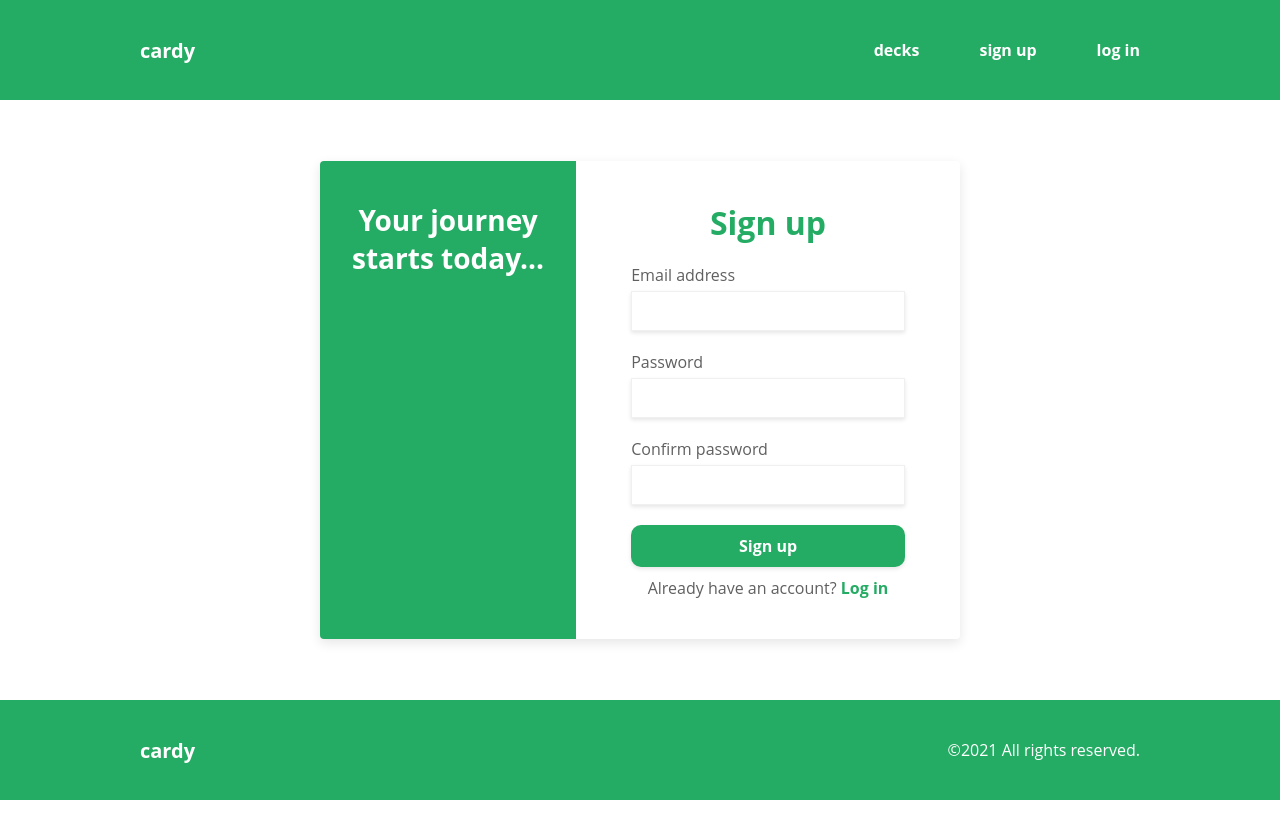
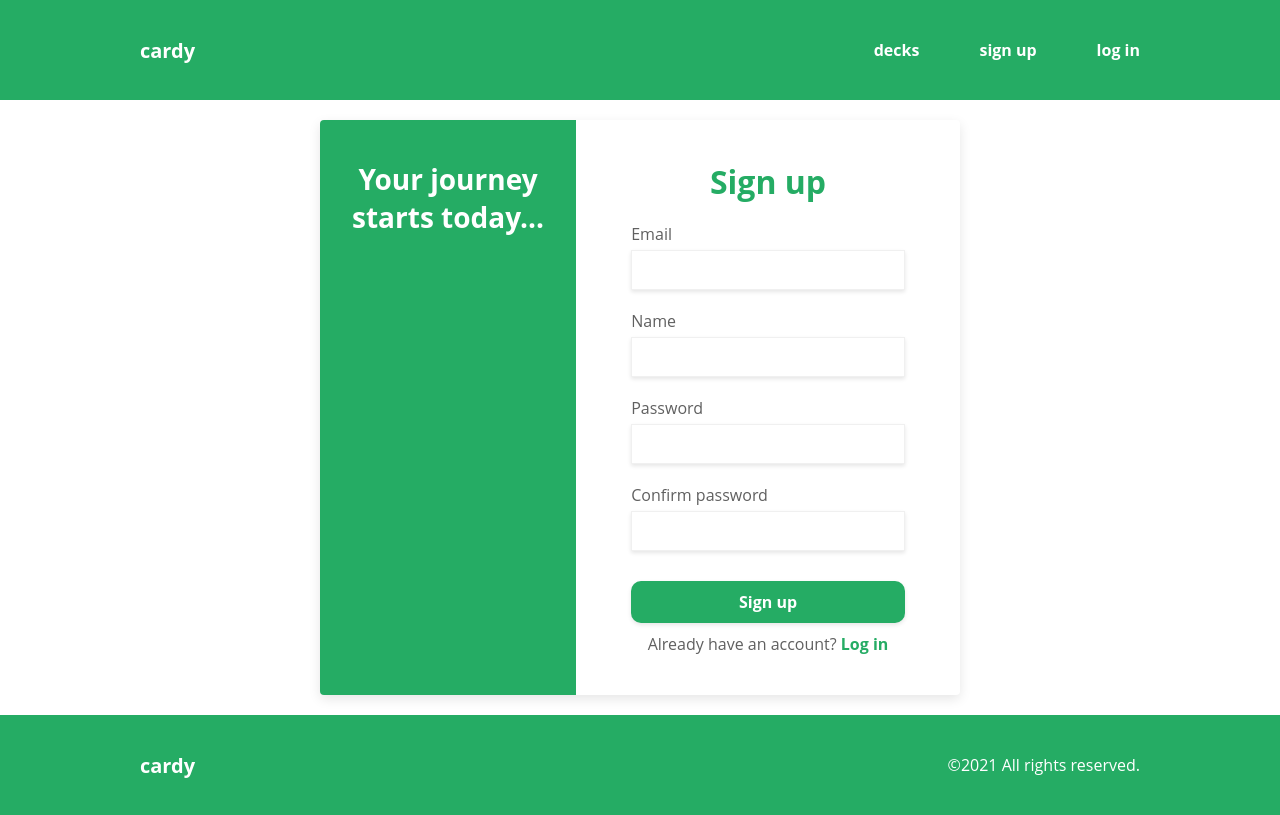
Before and after one commit to Riyomi/cardy, a React (Create React App) app: page /signup in a window 1280 px wide. Built offline with nearby package versions, Linux system fonts and the light colour scheme.

Commit message:
added signup

```diff
--- a/src/components/common/Form/Form.js
+++ /dev/null
@@ -1,22 +0,0 @@
-import FormField from '../FormField/FormField';
-
-const Form = ({ title, sideText, fields, extra, footer }) => {
-  return (
-    <div className="form-wrapper">
-      <div className="sidebar">{sideText}</div>
-      <div className="form-main">
-        <h2>{title}</h2>
-        <form className="user-form">
-          {fields.map((field, index) => (
-            <FormField key={index} name={field.name} type={field.type} />
-          ))}
-          <p className="extra-text">{extra}</p>
-          <input type="submit" value={title} className="submit-btn" />
-          {footer}
-        </form>
-      </div>
-    </div>
-  );
-};
-
-export default Form;
--- a/src/components/common/Form/_form.scss
+++ /dev/null
@@ -1,53 +0,0 @@
-.form-wrapper {
-  display: grid;
-  grid-template-columns: 4fr 6fr;
-  width: 50%;
-  margin: auto;
-  border-radius: 4px;
-  @include apply-shadow;
-}
-
-.sidebar {
-  color: white;
-  background: $primaryColor;
-  font-size: $fontLarge;
-  font-weight: bold;
-  padding: 40px 20px;
-  border-radius: 4px 0 0 4px;
-  text-align: center;
-}
-
-.form-main {
-  padding: 20px 40px;
-  border-radius: 0 4px 4px 0;
-}
-
-.user-form {
-  color: $textColor;
-  width: 100%;
-  text-align: center;
-  margin-bottom: 20px;
-
-  input {
-    display: block;
-    box-sizing: border-box;
-    width: 100%;
-    border: 1px solid #f0f0f0;
-    margin-top: 5px;
-    padding: 10px;
-    box-shadow: rgba(0, 0, 0, 0.1) 0px 2px 4px;
-  }
-
-  .extra-text {
-    margin-top: -10px;
-    text-align: right;
-    margin-bottom: 10px;
-    padding-right: 20px;
-  }
-
-  .submit-btn {
-    @include btn;
-    width: 90%;
-    margin: 10px auto;
-  }
-}
--- a/src/components/common/FormField/FormField.js
+++ b/src/components/common/FormField/FormField.js
@@ -1,8 +1,14 @@
-const FormField = ({ name, type }) => {
+const FormField = ({ name, type, value, setValue, required }) => {
   return (
     <div className="field-wrapper">
       <label htmlFor={name}>{name}</label>
-      <input type={type} name={name} />
+      <input
+        type={type}
+        name={name}
+        value={value}
+        onChange={(e) => setValue(e.target.value)}
+        required={required}
+      />
     </div>
   );
 };
--- a/src/pages/Login/Login.js
+++ b/src/pages/Login/Login.js
@@ -1,12 +1,42 @@
+import { useState } from 'react';
 import { Link } from 'react-router-dom';
-import Form from 'components/common/Form/Form';
+import FormField from 'components/common/FormField/FormField';
 
-const fields = [
-  { name: 'Email address', type: 'text' },
-  { name: 'Password', type: 'password' },
-];
+const Login = () => {
+  const [email, setEmail] = useState('');
+  const [password, setPassword] = useState('');
 
-const footer = (
+  const loginUser = (e) => {
+    e.preventDefault();
+  };
+
+  return (
+    <div className="form-wrapper">
+      <div className="sidebar">Welcome back</div>
+      <div className="form-main">
+        {/* {loading ? <p>Loading...</p> : ''} */}
+        <h2>Login</h2>
+        <form
+          className="user-form"
+          method="POST"
+          onSubmit={(e) => loginUser(e)}
+        >
+          <FormField
+            name="Email"
+            type="email"
+            value={email}
+            setValue={setEmail}
+            required={true}
+          />
+          <FormField
+            name="Password"
+            type="password"
+            value={password}
+            setValue={setPassword}
+            required={true}
+          />
+
+          <input type="submit" value="Login" className="submit-btn" />
           <p>
             Don't have an account yet?{' '}
             <Link to="/signup" className="link-primary">
@@ -14,16 +44,10 @@ const footer = (
             </Link>{' '}
             today!
           </p>
+        </form>
+      </div>
+    </div>
   );
-
-const Login = () => (
-  <Form
-    title={'Login'}
-    fields={fields}
-    sideText={'Welcome back!'}
-    extra={'Forgot password?'}
-    footer={footer}
-  />
-);
+};
 
 export default Login;
--- a/src/pages/Signup/Signup.js
+++ b/src/pages/Signup/Signup.js
@@ -1,28 +1,99 @@
 import { Link } from 'react-router-dom';
-import Form from 'components/common/Form/Form';
+import FormField from 'components/common/FormField/FormField';
+import { useState } from 'react';
+import { gql, useMutation } from '@apollo/client';
 
-const fields = [
-  { name: 'Email address', type: 'text' },
-  { name: 'Password', type: 'password' },
-  { name: 'Confirm password', type: 'password' },
-];
+const Signup = () => {
+  const [email, setEmail] = useState('');
+  const [name, setName] = useState('');
+  const [password, setPassword] = useState('');
+  const [confirmPassword, setConfirmPassword] = useState('');
+  const [createUser, { /*data: user,*/ loading /*error */ }] =
+    useMutation(CREATE_USER);
 
-const footer = (
+  const registerUser = async (e) => {
+    e.preventDefault();
+
+    try {
+      await createUser({
+        variables: { email, name, password, confirmPassword },
+      });
+    } catch (err) {
+      console.log(err);
+    }
+  };
+
+  return (
+    <div className="form-wrapper">
+      <div className="sidebar">Your journey starts today...</div>
+      <div className="form-main">
+        {loading ? <p>Loading...</p> : ''}
+        <h2>Sign up</h2>
+        <form
+          className="user-form"
+          method="POST"
+          onSubmit={(e) => registerUser(e)}
+        >
+          <FormField
+            name="Email"
+            type="email"
+            value={email}
+            setValue={setEmail}
+            required={true}
+          />
+          <FormField
+            name="Name"
+            type="text"
+            value={name}
+            setValue={setName}
+            required={true}
+          />
+          <FormField
+            name="Password"
+            type="password"
+            value={password}
+            setValue={setPassword}
+            required={true}
+          />
+          <FormField
+            name="Confirm password"
+            type="password"
+            value={confirmPassword}
+            setValue={setConfirmPassword}
+            required={true}
+          />
+
+          <input type="submit" value="Sign up" className="submit-btn" />
           <p>
             Already have an account?{' '}
             <Link to="/login" className="link-primary">
               Log in
             </Link>
           </p>
+        </form>
+      </div>
+    </div>
   );
+};
 
-const Signup = () => (
-  <Form
-    title={'Sign up'}
-    fields={fields}
-    sideText={'Your journey starts today...'}
-    footer={footer}
-  />
-);
+const CREATE_USER = gql`
+  mutation CreateUser(
+    $email: String!
+    $name: String!
+    $password: String!
+    $confirmPassword: String!
+  ) {
+    createUser(
+      email: $email
+      name: $name
+      password: $password
+      confirmPassword: $confirmPassword
+    ) {
+      id
+      email
+      name
+    }
+  }
+`;
 
 export default Signup;
--- a/src/sass/styles.scss
+++ b/src/sass/styles.scss
@@ -3,7 +3,6 @@
 
 @import '../components/common/Navbar/_navbar';
 @import '../components/common/Footer/_footer';
-@import '../components/common/Form/_form';
 @import '../components/common/FormField/_formField';
 @import '../components/common/ProgressBar/_progressBar';
 @import '../components/common/DeckCard/_deckCard';
@@ -120,3 +119,58 @@ h3 {
 .deck-card {
   @include deck-card;
 }
+
+/* Form */
+.form-wrapper {
+  display: grid;
+  grid-template-columns: 4fr 6fr;
+  width: 50%;
+  margin: 20px auto;
+  border-radius: 4px;
+  @include apply-shadow;
+}
+
+.sidebar {
+  color: white;
+  background: $primaryColor;
+  font-size: $fontLarge;
+  font-weight: bold;
+  padding: 40px 20px;
+  border-radius: 4px 0 0 4px;
+  text-align: center;
+}
+
+.form-main {
+  padding: 20px 40px;
+  border-radius: 0 4px 4px 0;
+}
+
+.user-form {
+  color: $textColor;
+  width: 100%;
+  text-align: center;
+  margin-bottom: 20px;
+
+  input {
+    display: block;
+    box-sizing: border-box;
+    width: 100%;
+    border: 1px solid #f0f0f0;
+    margin-top: 5px;
+    padding: 10px;
+    box-shadow: rgba(0, 0, 0, 0.1) 0px 2px 4px;
+  }
+
+  .extra-text {
+    margin-top: -10px;
+    text-align: right;
+    margin-bottom: 10px;
+    padding-right: 20px;
+  }
+
+  .submit-btn {
+    @include btn;
+    width: 90%;
+    margin: 10px auto;
+  }
+}
--- a/src/styles.css
+++ b/src/styles.css
@@ -43,74 +43,6 @@ footer {
   -webkit-box-sizing: border-box;
           box-sizing: border-box;
   padding: 0 140px;
-}
-
-.form-wrapper {
-  display: -ms-grid;
-  display: grid;
-  -ms-grid-columns: 4fr 6fr;
-      grid-template-columns: 4fr 6fr;
-  width: 50%;
-  margin: auto;
-  border-radius: 4px;
-  -webkit-box-shadow: rgba(0, 0, 0, 0.1) 0px 4px 12px;
-          box-shadow: rgba(0, 0, 0, 0.1) 0px 4px 12px;
-}
-
-.sidebar {
-  color: white;
-  background: #25ac64;
-  font-size: 28px;
-  font-weight: bold;
-  padding: 40px 20px;
-  border-radius: 4px 0 0 4px;
-  text-align: center;
-}
-
-.form-main {
-  padding: 20px 40px;
-  border-radius: 0 4px 4px 0;
-}
-
-.user-form {
-  color: #606060;
-  width: 100%;
-  text-align: center;
-  margin-bottom: 20px;
-}
-
-.user-form input {
-  display: block;
-  -webkit-box-sizing: border-box;
-          box-sizing: border-box;
-  width: 100%;
-  border: 1px solid #f0f0f0;
-  margin-top: 5px;
-  padding: 10px;
-  -webkit-box-shadow: rgba(0, 0, 0, 0.1) 0px 2px 4px;
-          box-shadow: rgba(0, 0, 0, 0.1) 0px 2px 4px;
-}
-
-.user-form .extra-text {
-  margin-top: -10px;
-  text-align: right;
-  margin-bottom: 10px;
-  padding-right: 20px;
-}
-
-.user-form .submit-btn {
-  font-family: 'Open Sans';
-  font-weight: bold;
-  font-size: 16px;
-  display: inline-block;
-  color: white;
-  background: #25ac64;
-  padding: 10px 20px;
-  border-radius: 10px;
-  border: none;
-  cursor: pointer;
-  width: 90%;
-  margin: 10px auto;
 }
 
 .field-wrapper {
@@ -1029,3 +961,72 @@ h3 {
   border-radius: 10px;
   padding: 20px 30px;
 }
+
+/* Form */
+.form-wrapper {
+  display: -ms-grid;
+  display: grid;
+  -ms-grid-columns: 4fr 6fr;
+      grid-template-columns: 4fr 6fr;
+  width: 50%;
+  margin: 20px auto;
+  border-radius: 4px;
+  -webkit-box-shadow: rgba(0, 0, 0, 0.1) 0px 4px 12px;
+          box-shadow: rgba(0, 0, 0, 0.1) 0px 4px 12px;
+}
+
+.sidebar {
+  color: white;
+  background: #25ac64;
+  font-size: 28px;
+  font-weight: bold;
+  padding: 40px 20px;
+  border-radius: 4px 0 0 4px;
+  text-align: center;
+}
+
+.form-main {
+  padding: 20px 40px;
+  border-radius: 0 4px 4px 0;
+}
+
+.user-form {
+  color: #606060;
+  width: 100%;
+  text-align: center;
+  margin-bottom: 20px;
+}
+
+.user-form input {
+  display: block;
+  -webkit-box-sizing: border-box;
+          box-sizing: border-box;
+  width: 100%;
+  border: 1px solid #f0f0f0;
+  margin-top: 5px;
+  padding: 10px;
+  -webkit-box-shadow: rgba(0, 0, 0, 0.1) 0px 2px 4px;
+          box-shadow: rgba(0, 0, 0, 0.1) 0px 2px 4px;
+}
+
+.user-form .extra-text {
+  margin-top: -10px;
+  text-align: right;
+  margin-bottom: 10px;
+  padding-right: 20px;
+}
+
+.user-form .submit-btn {
+  font-family: 'Open Sans';
+  font-weight: bold;
+  font-size: 16px;
+  display: inline-block;
+  color: white;
+  background: #25ac64;
+  padding: 10px 20px;
+  border-radius: 10px;
+  border: none;
+  cursor: pointer;
+  width: 90%;
+  margin: 10px auto;
+}
```
Lines whose indentation alone changed are shown as unchanged.
